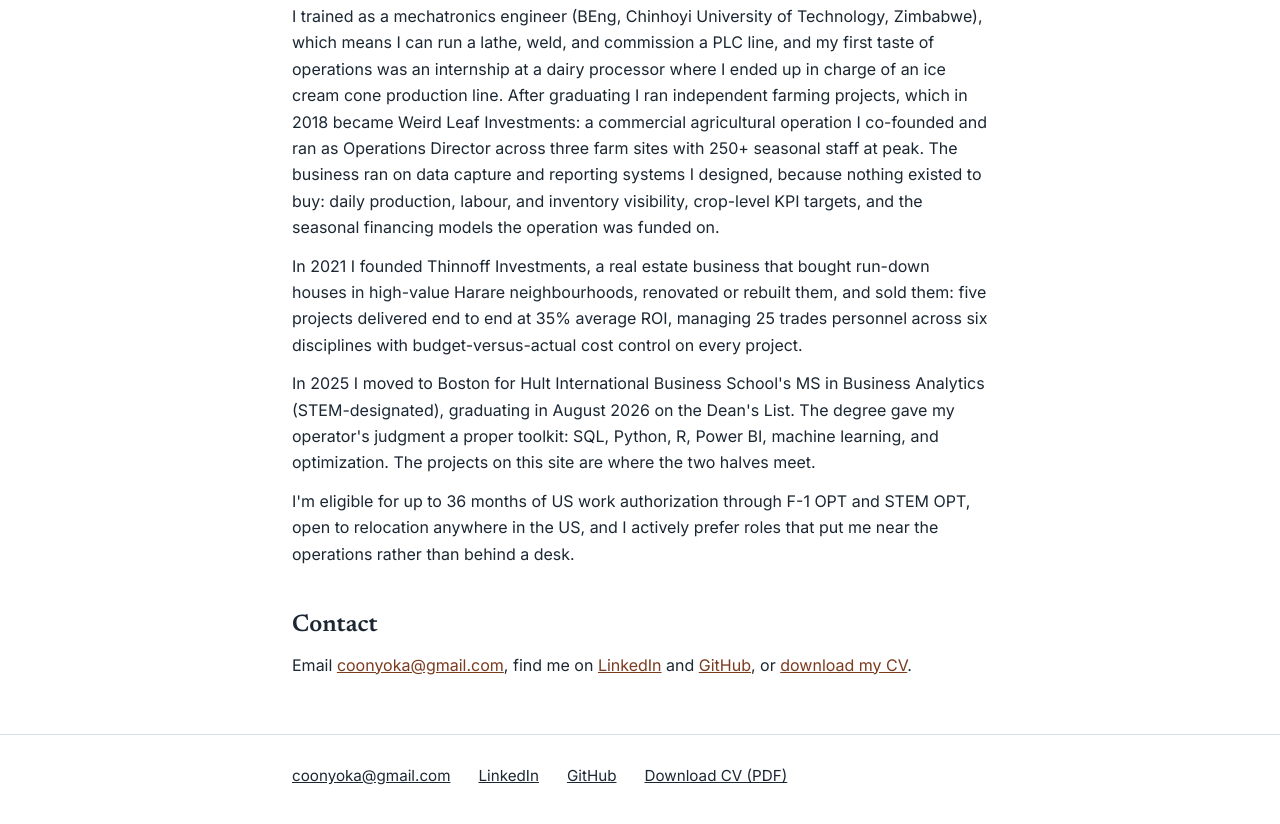
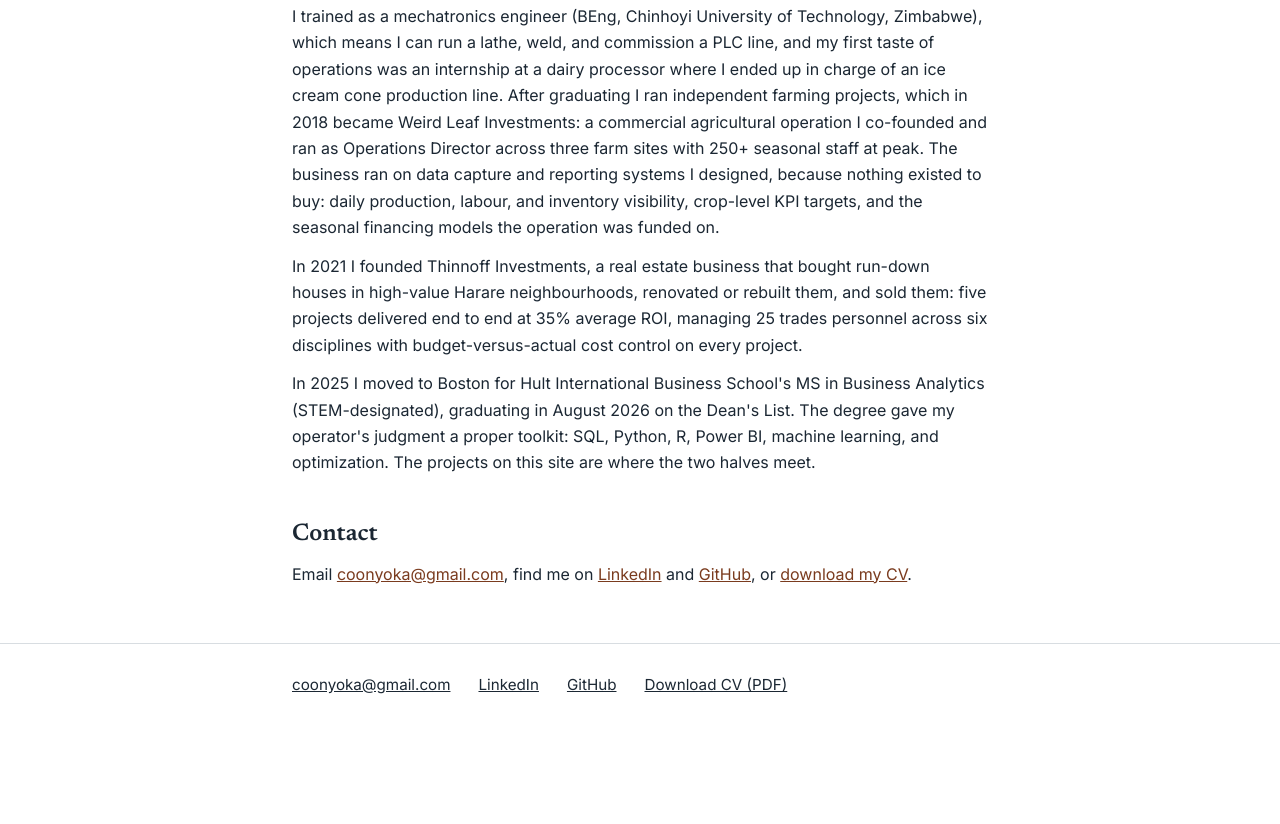
Before and after one commit to cnyoka/cnyoka.github.io, a plain HTML site: page about.html in a window 1280 px wide. Shown: the part 815-1639 px from the top of the page. After the commit the page ends 1552 px from the top, so only its background shows below. Drawn offline with Linux system fonts and the light colour scheme.

Commit message:
Add files via upload

```diff
--- a/about.html
+++ b/about.html
@@ -38,7 +38,6 @@
 
   <p>In 2025 I moved to Boston for Hult International Business School's MS in Business Analytics (STEM-designated), graduating in August 2026 on the Dean's List. The degree gave my operator's judgment a proper toolkit: SQL, Python, R, Power BI, machine learning, and optimization. The projects on this site are where the two halves meet.</p>
 
-  <p>I'm eligible for up to 36 months of US work authorization through F-1 OPT and STEM OPT, open to relocation anywhere in the US, and I actively prefer roles that put me near the operations rather than behind a desk.</p>
 
   <h2>Contact</h2>
   <p>Email <a href="mailto:coonyoka@gmail.com">coonyoka@gmail.com</a>, find me on <a href="https://www.linkedin.com/in/coovadia-nyoka">LinkedIn</a> and <a href="https://github.com/cnyoka">GitHub</a>, or <a href="assets/Coovadia_Nyoka_CV.pdf">download my CV</a>.</p>
```
